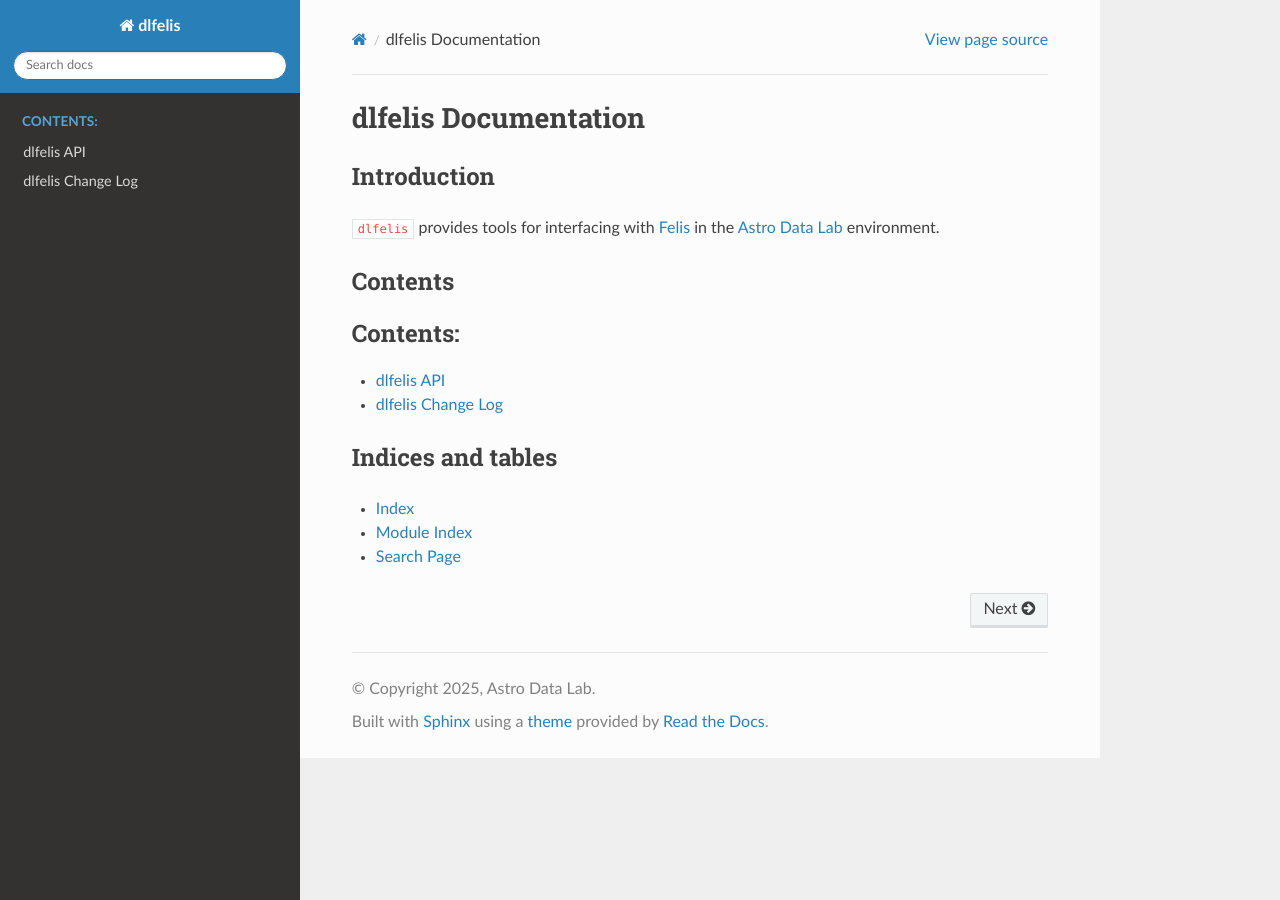
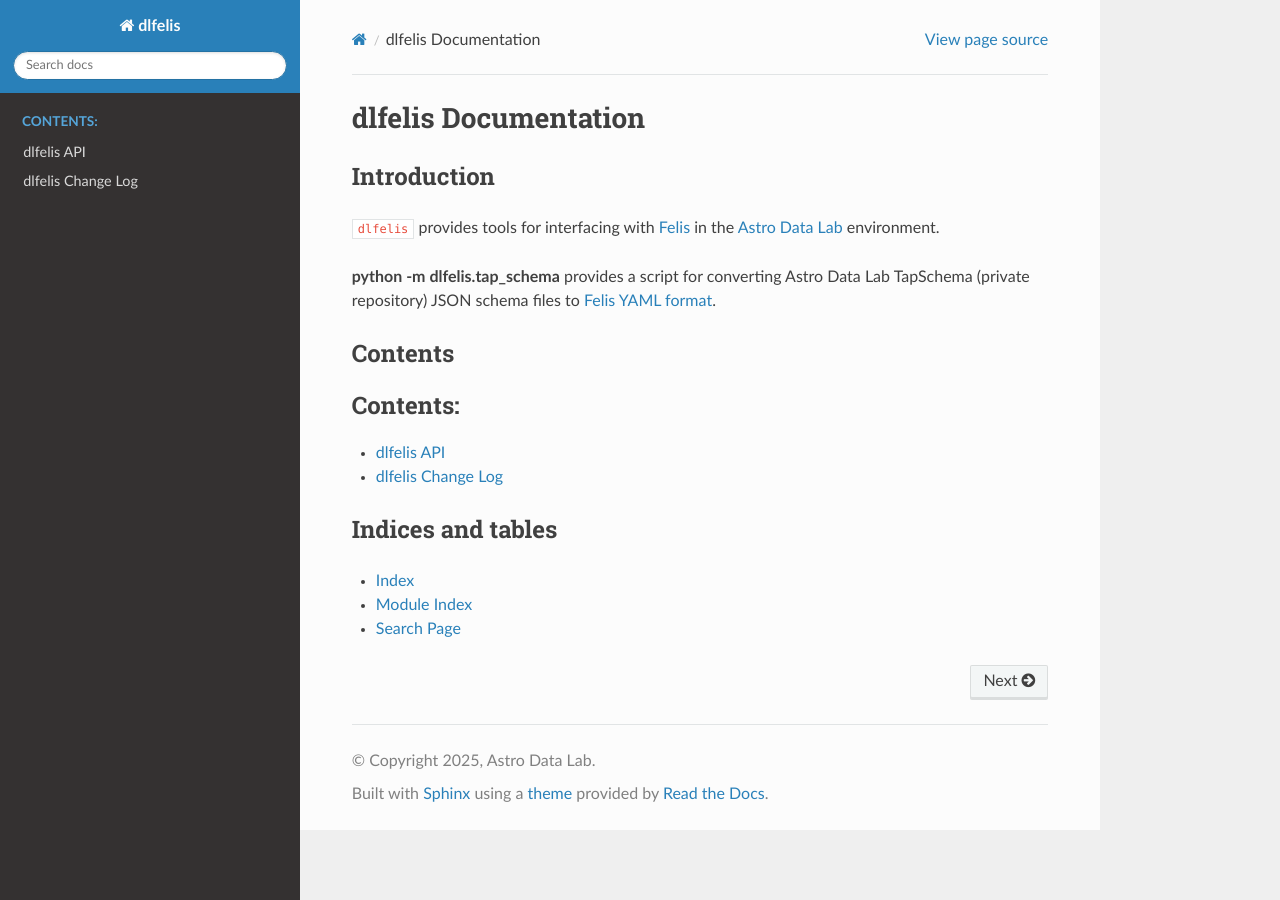
Before and after one commit to astro-datalab/dlfelis, a Sphinx documentation site: the page built from docs/index.rst, in a window 1280 px wide. Built offline with Sphinx 7.4.7 and the Read the Docs theme 3.1.0, drawn with Linux system fonts in a browser that asks for light colours.

Commit message:
update documentation

```diff
--- a/docs/conf.py
+++ b/docs/conf.py
@@ -25,6 +25,7 @@ release = package.__version__
 extensions = [
     'sphinx.ext.autodoc',
     'sphinx.ext.doctest',
+    'sphinx.ext.napoleon',
     'sphinx.ext.intersphinx',
     'sphinx.ext.viewcode',
     'sphinx.ext.todo',
@@ -50,7 +51,7 @@ napoleon_include_private_with_doc = True
 
 # We don't necessarily need a full installation to build documentation.
 autodoc_mock_imports = []
-for missing in ('yaml', ):
+for missing in ('felis', 'yaml'):
     try:
         foo = import_module(missing)
     except ImportError:
@@ -67,6 +68,7 @@ html_theme = 'sphinx_rtd_theme'
 
 intersphinx_mapping = {
     'python': ('https://docs.python.org/3', None),
+    'felis': ('https://felis.lsst.io/', None)
     # 'airflow': ('https://airflow.apache.org/docs/apache-airflow/stable/', None)
 }
 
--- a/docs/index.rst
+++ b/docs/index.rst
@@ -13,7 +13,11 @@ Introduction
 ``dlfelis`` provides tools for interfacing with Felis_ in the `Astro Data Lab`_
 environment.
 
+:command:`python -m dlfelis.tap_schema` provides a script for converting
+Astro Data Lab TapSchema (private repository) JSON schema files to `Felis YAML format`_.
+
 .. _Felis: https://felis.lsst.io/
+.. _`Felis YAML format`: https://felis.lsst.io/user-guide/model.html
 .. _`Astro Data Lab`: https://datalab.noirlab.edu
 
 Contents
```
Also changed, not shown: docs/changes.rst (+6 -1 lines).
